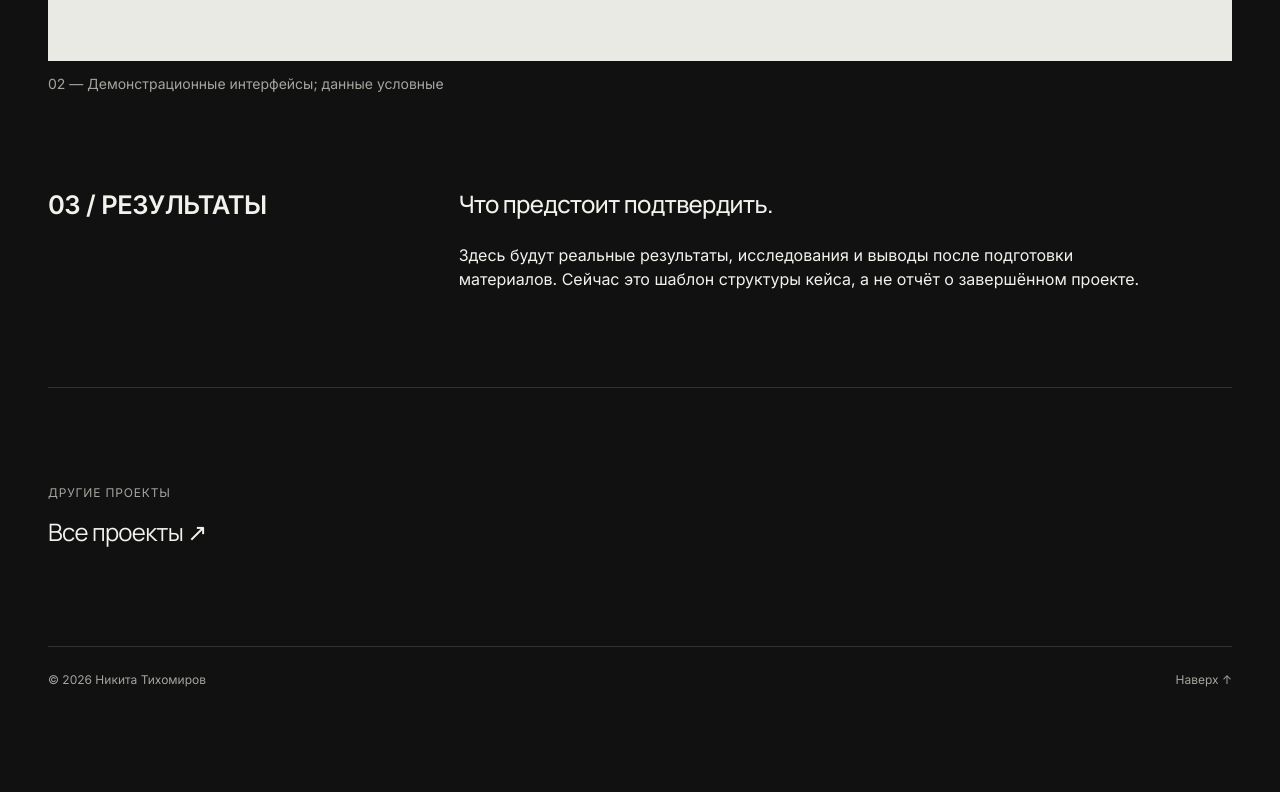
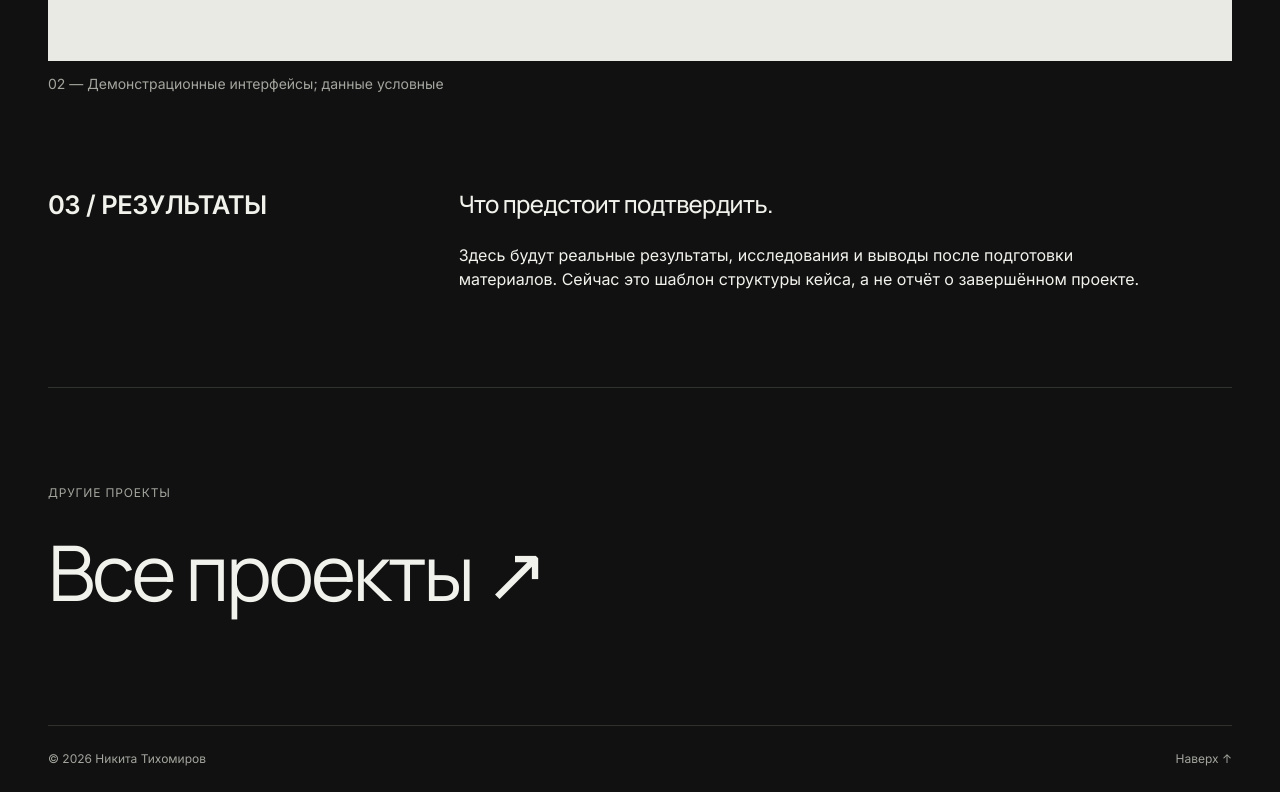
Before and after one commit to 420fazer/portfolio, a plain HTML site: page projects/flow/index.html in a window 1280 px wide. Shown: the part 2828-3620 px from the top of the page. Before the commit the page ends 3541 px from the top, so only its background shows below. Drawn offline with Linux system fonts and the light colour scheme.

Commit message:
Restore large reusable case navigation CTA

```diff
--- a/projects/flow/index.html
+++ b/projects/flow/index.html
@@ -11,4 +11,4 @@
 <div class="case-principles"><div><span>01</span><h3 data-ru="Баланс" data-en="Balance">Баланс</h3><p data-ru="Главная информация без дополнительных переходов." data-en="Key information without extra navigation.">Главная информация без дополнительных переходов.</p></div><div><span>02</span><h3 data-ru="Действия" data-en="Actions">Действия</h3><p data-ru="Переводы и пополнение рядом с балансом." data-en="Transfers and top-ups next to the balance.">Переводы и пополнение рядом с балансом.</p></div><div><span>03</span><h3 data-ru="Цели" data-en="Goals">Цели</h3><p data-ru="Наглядное состояние накоплений." data-en="Visible savings progress.">Наглядное состояние накоплений.</p></div></div>
 <figure class="case-visual case-detail"><div class="case-detail-grid"><div class="phone"><small data-ru="flow / банк на каждый день" data-en="flow / everyday banking">flow / банк на каждый день</small><div class="balance">128 450 ₽</div><div class="bank" data-ru="Карта на каждый день<br><br>•••• 2048" data-en="Your everyday card<br><br>•••• 2048">Карта на каждый день<br><br>•••• 2048</div><div class="rows" data-ru="↗ Перевод &nbsp; + Пополнить<br>История операций<br>Кофейня &nbsp; − 350 ₽" data-en="↗ Transfer &nbsp; + Add money<br>Recent activity<br>Coffee shop &nbsp; − 350 ₽">↗ Перевод &nbsp; + Пополнить<br>История операций<br>Кофейня &nbsp; − 350 ₽</div></div><div class="phone second"><small data-ru="Ваши накопления" data-en="Your savings">Ваши накопления</small><div class="balance" data-ru="Больше места<br>для планов." data-en="Make room<br>for more.">Больше места<br>для планов.</div><div class="bank" data-ru="Планы на лето<br><br>72%" data-en="Summer plans<br><br>72%">Планы на лето<br><br>72%</div><div class="rows" data-ru="Ближе к цели каждый день." data-en="A little closer, every day.">Ближе к цели каждый день.</div></div></div><figcaption data-ru="02 — Демонстрационные интерфейсы; данные условные" data-en="02 — Sample interfaces; illustrative data">02 — Демонстрационные интерфейсы; данные условные</figcaption></figure>
 <section class="case-section" id="outcome"><h2 data-ru="03 / Результаты" data-en="03 / Outcomes">03 / Результаты</h2><div class="case-copy"><h3 data-ru="Что предстоит подтвердить." data-en="What remains to be validated.">Что предстоит подтвердить.</h3><p data-ru="Здесь будут реальные результаты, исследования и выводы после подготовки материалов. Сейчас это шаблон структуры кейса, а не отчёт о завершённом проекте." data-en="Real outcomes, research and findings will be added when materials are available. This is a case study template, not a report on completed work.">Здесь будут реальные результаты, исследования и выводы после подготовки материалов. Сейчас это шаблон структуры кейса, а не отчёт о завершённом проекте.</p></div></section>
-<div class="case-next"><p class="case-kicker" data-ru="Другие проекты" data-en="Other projects">Другие проекты</p><a href="../../#work" data-ru="Все проекты ↗" data-en="All projects ↗">Все проекты ↗</a></div></main><footer><span data-ru="© 2026 Никита Тихомиров" data-en="© 2026 Nikita Tikhomirov">© 2026 Никита Тихомиров</span><a href="#" data-ru="Наверх ↑" data-en="Back to top ↑">Наверх ↑</a></footer></div><script src="../../script.js"></script></body></html>
+<div class="case-next"><p class="case-kicker" data-ru="Другие проекты" data-en="Other projects">Другие проекты</p><a class="navigation-cta" href="../../#work" data-ru="Все проекты ↗" data-en="All projects ↗">Все проекты ↗</a></div></main><footer><span data-ru="© 2026 Никита Тихомиров" data-en="© 2026 Nikita Tikhomirov">© 2026 Никита Тихомиров</span><a href="#" data-ru="Наверх ↑" data-en="Back to top ↑">Наверх ↑</a></footer></div><script src="../../script.js"></script></body></html>
--- a/style.css
+++ b/style.css
@@ -272,7 +272,7 @@ footer { display: flex; flex-wrap: wrap; justify-content: space-between; gap: va
 .case-principles h3 { margin-block: var(--space-4); }
 .case-detail-grid { display: flex; justify-content: center; align-items: center; gap: clamp(12px,6vw,96px); background: #e9eae4; color: #29332a; padding: clamp(16px,5vw,80px); container-type: inline-size; }
 .case-next { padding-block: var(--section-space); }
-.case-next a { display: inline-block; font-family: Manrope, Inter, sans-serif; font-size: var(--h3-size); letter-spacing: -.03em; margin-top: var(--space-3); }
-.case-next a:hover { text-decoration: underline; }
+.navigation-cta { display: inline-block; font-family: Manrope, Inter, sans-serif; font-size: clamp(32px,6vw,80px); letter-spacing: -.04em; margin-top: var(--space-3); }
+.navigation-cta:hover { text-decoration: underline; }
 @media (min-width: 768px) { .case-section { grid-template-columns: 1fr 2fr; } }
 @media (max-width: 767px) { .case-meta, .case-principles { grid-template-columns: 1fr; } .case-visual .cover { aspect-ratio: 4 / 3; } }
```
Also changed, not shown: 2 other files.
